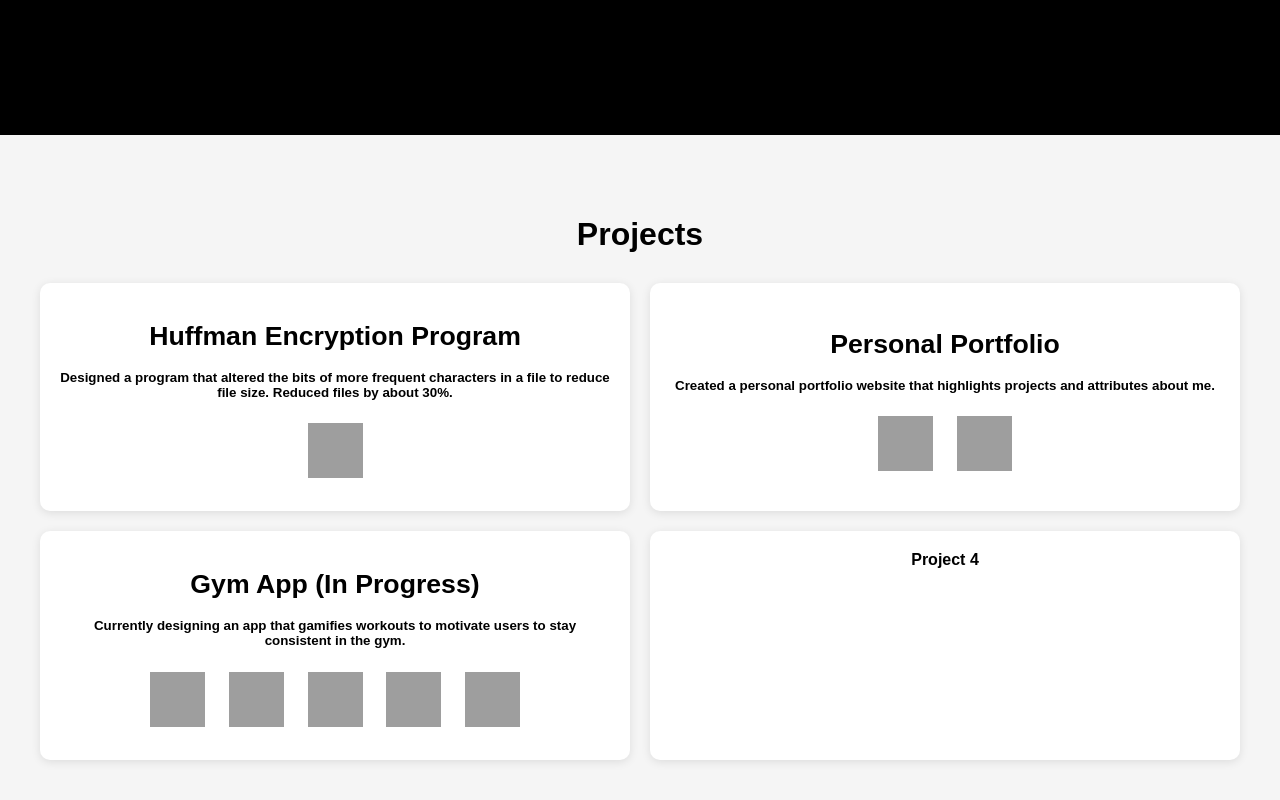
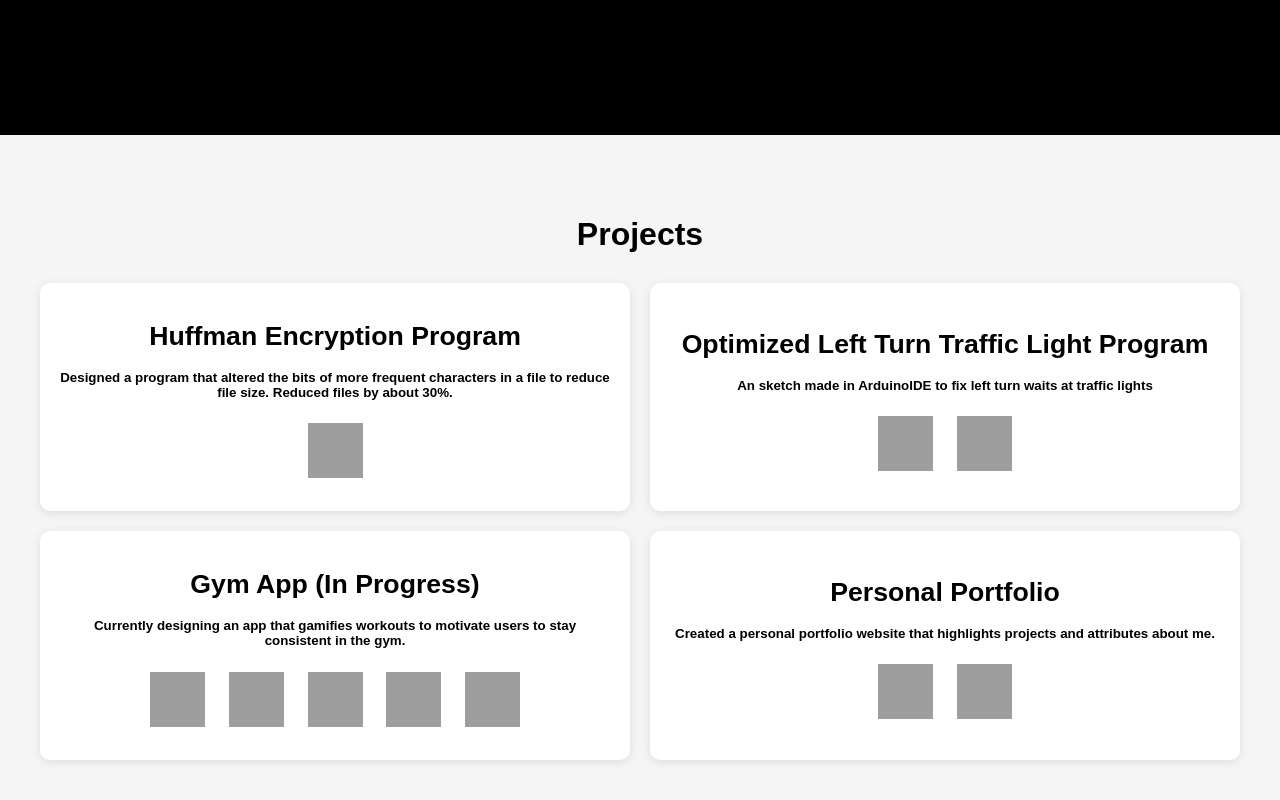
Before and after one commit to jhomarluna/jhomarluna.github.io, a plain HTML site: page index.html in a window 1280 px wide. Shown: the part 715-1515 px from the top of the page. Drawn offline with Linux system fonts and the light colour scheme; grey boxes are pictures that could not be loaded.

Commit message:
updated projects

```diff
--- a/index.html
+++ b/index.html
@@ -48,9 +48,9 @@
         <div id="projects" class="projects-section">
             <h1>Projects</h1>
             <div class="projects-grid">
-                <a href="https://github.com/jhomarluna/huffman-coding/tree/main" target="_blank"
+                <a href="https://github.com/jhomarluna/huffman-coding" target="_blank"
                     rel="noopener noreferrer">
-                    <button class="project-card" href="https://github.com/jhomarluna/huffman-coding/tree/main">
+                    <button class="project-card">
                         <h1>
                             Huffman Encryption Program
                         </h1>
@@ -64,17 +64,20 @@
                     </button>
                 </a>
 
-                <button class="project-card">
-                    <h1>Personal Portfolio</h1>
-                    <p>Created a personal portfolio website that highlights projects and attributes about me.</p>
-                    <!-- HTML -->
-                    <img src="https://cdn.jsdelivr.net/gh/devicons/devicon/icons/html5/html5-original.svg" alt="HTML5"
-                        class="tech-icon" />
+                <a href="https://github.com/jhomarluna/optimized-left-turn-program" target="_blank"
+                    rel="noopener noreferrer">
+                    <button class="project-card">
+                        <h1>Optimized Left Turn Traffic Light Program</h1>
+                        <p>An sketch made in ArduinoIDE to fix left turn waits at traffic lights</p>
 
-                    <!-- CSS -->
-                    <img src="https://cdn.jsdelivr.net/gh/devicons/devicon/icons/css3/css3-original.svg" alt="CSS3"
-                        class="tech-icon" />
-                </button>
+                        <!--Arduino Icon -->
+                        <img src="https://cdn.jsdelivr.net/gh/devicons/devicon/icons/arduino/arduino-original.svg"
+                            alt="Arduino" class="tech-icon" />
+                        <img src="https://cdn.jsdelivr.net/gh/devicons/devicon/icons/cplusplus/cplusplus-original.svg"
+                            alt="C++" class="tech-icon" />
+                    </button>
+                </a>
+
 
                 <button class="project-card">
                     <h1>Gym App (In Progress)</h1>
@@ -101,7 +104,18 @@
                         class="tech-icon" />
 
                 </button>
-                <div class="project-card">Project 4</div>
+
+                <button class="project-card">
+                    <h1>Personal Portfolio</h1>
+                    <p>Created a personal portfolio website that highlights projects and attributes about me.</p>
+                    <!-- HTML -->
+                    <img src="https://cdn.jsdelivr.net/gh/devicons/devicon/icons/html5/html5-original.svg" alt="HTML5"
+                        class="tech-icon" />
+
+                    <!-- CSS -->
+                    <img src="https://cdn.jsdelivr.net/gh/devicons/devicon/icons/css3/css3-original.svg" alt="CSS3"
+                        class="tech-icon" />
+                </button>
             </div>
 
         </div>
--- a/styles.css
+++ b/styles.css
@@ -145,6 +145,7 @@
   grid-template-columns: repeat(auto-fit, minmax(500px, 1fr));
   gap: 20px;
   margin-top: 30px;
+
 }
 
 .project-card {
@@ -157,6 +158,9 @@
   font-family: sans-serif;
   font-weight: 700;
   cursor: pointer;
+  margin: auto;
+  width: 100%;
+  height: 100%;
 }
 
 .project-card:hover {
```
Also changed, not shown: 1 other file.
